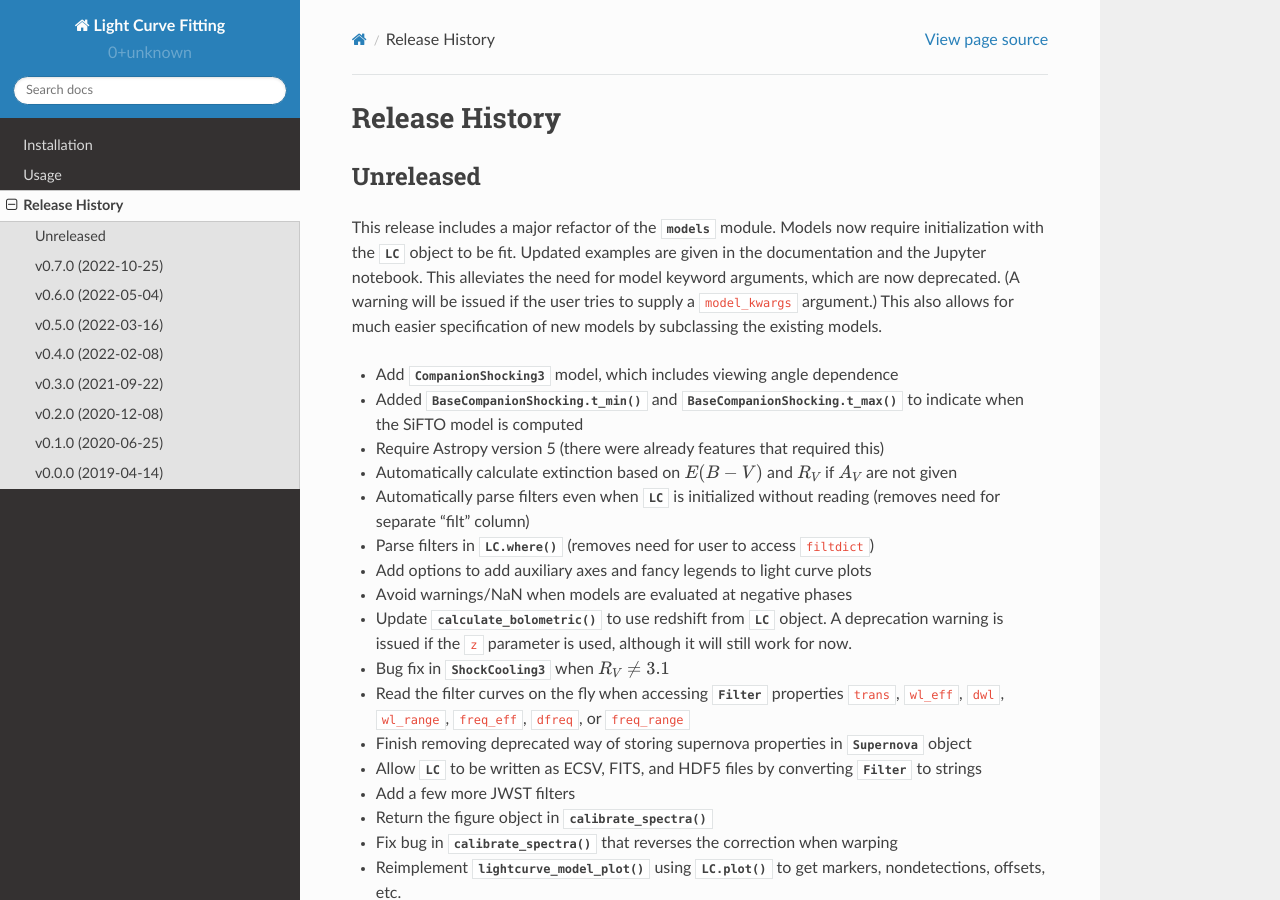
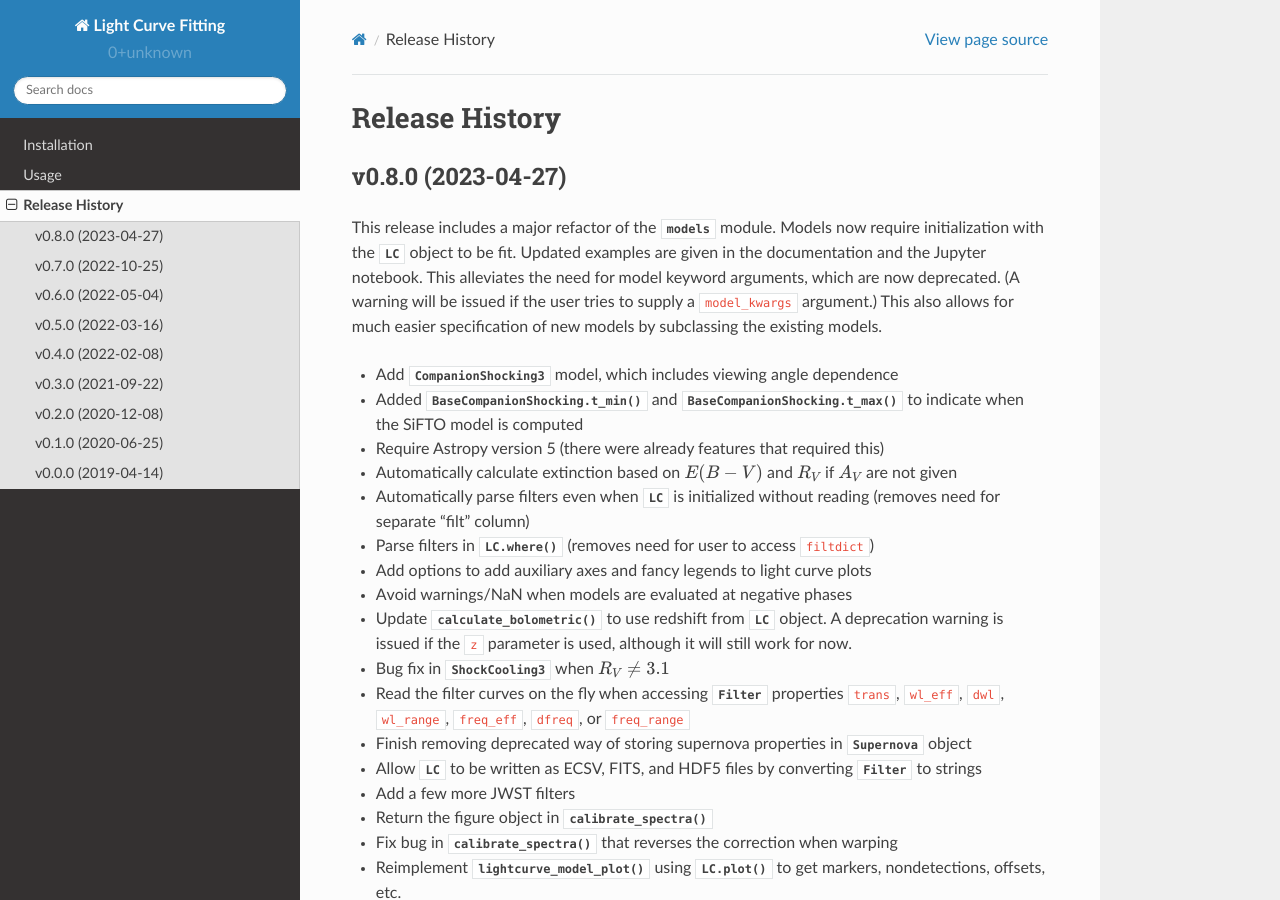
Before and after one commit to griffin-h/lightcurve_fitting, a Sphinx documentation site: the page built from docs/source/release-history.rst, in a window 1280 px wide and 900 px high. Built offline with Sphinx 7.4.7 and the Read the Docs theme 2.0.0, drawn with Linux system fonts in a browser that asks for light colours; pages that are not in the unit, such as notebooks, are missing from menus.

Commit message:
close release history for v0.8.0

```diff
--- a/docs/source/release-history.rst
+++ b/docs/source/release-history.rst
@@ -2,8 +2,8 @@
 Release History
 ===============
 
-Unreleased
-----------
+v0.8.0 (2023-04-27)
+-------------------
 This release includes a major refactor of the :mod:`models` module. Models now require initialization with the :class:`.LC` object to be fit. Updated examples are given in the documentation and the Jupyter notebook. This alleviates the need for model keyword arguments, which are now deprecated. (A warning will be issued if the user tries to supply a ``model_kwargs`` argument.) This also allows for much easier specification of new models by subclassing the existing models.
 
 * Add :class:`.CompanionShocking3` model, which includes viewing angle dependence
```
